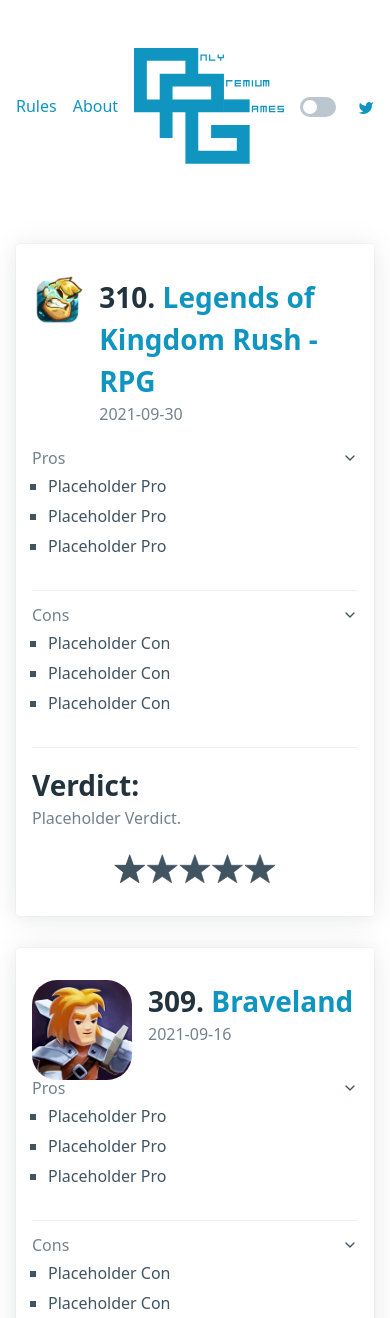
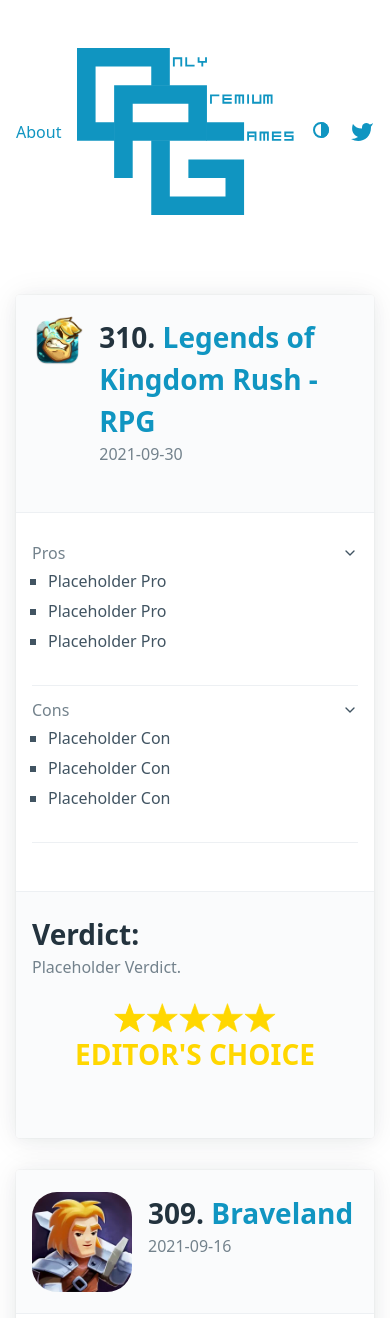
Before and after one commit to OnlyPremiumGames/onlypremiumgames.github.io, a plain HTML site: page index.html in a window 390 px wide. Shown: the top 1318 px of the page. Drawn offline with nearby package versions, Linux system fonts and the light colour scheme.

Commit message:
Version 1.01

```diff
--- /dev/null
+++ b/about.html
@@ -0,0 +1,115 @@
+<!DOCTYPE html>
+<html data-theme="light">
+
+<head>
+    <meta charset="utf-8">
+    <meta name="viewport" content="width=device-width, initial-scale=1">
+    <title>Only Premium Games</title>
+    <link rel="stylesheet" href="css/pico.min.css" />
+    <script defer src="https://unpkg.com/alpinejs@3.4.2/dist/cdn.min.js"></script>
+    <script defer src="js/init-theme.js"></script>
+</head>
+
+<body>
+    <header class="container">
+        <nav>
+            <ul>
+                <li><a href="index.html">Reviews</a></li>
+            </ul>
+            <ul>
+                <li>
+                    <a href="#">
+                        <svg role="img" aria-hidden="true" focusable="false" viewBox="0 0 350 270" width="100%" height="100%" style="max-width: 350px; max-height: 270px" fill="currentColor" stroke="none" stroke-width="0" xmlns="http://www.w3.org/2000/svg">
+
+                            <!-- Ony -->
+                            <!-- Added +1 in 150,61 120,61 61,120 61,150 to get rid of white space. -->
+                            <polygon points="0,0 150,0 150,61 120,61 120,30 30,30 30,120 61,120 61,150 0,150"/>
+                            <polygon points="155,30 155,15 170,15 170,30 167,30 167,18 158,18 158,30"/>
+                            <polygon points="175,30 175,15 178,15 178,27 190,27 190,30"/>
+                            <polygon points="195,15 198,15 198,21 207,21 207,15 210,15 210,24 204,24 204,30 201,30 201,24 195,24"/>
+
+                            <!-- Premium -->
+                            <polygon points="60,210 60,60 210,60 210,150 90,150 90,120 180,120 180,90 90,90 90,210"/>
+                            <polygon points="215,75 230,75 230,78 218,78 218,90 215,90"/>
+                            <polygon points="235,75 250,75 250,78 238,78 238,81 250,81 250,84 238,84 238,87 250,87 250,90 235,90"/>
+                            <polygon points="255,75 270,75 270,90 267,90 267,78 264,78 264,90 261,90 261,78 258,78 258,90 255,90"/>
+                            <polygon points="275,75 278,75 278,90 275,90"/>
+                            <polygon points="283,75 286,75 286,87 295,87 295,75, 298,75 298,90 283,90"/>
+                            <polygon points="301,75 316,75 316,90 313,90 313,78 310,78 310,90 307,90 307,78 304,78 304,90 301,90"/>
+
+                            <!-- Games -->
+                            <!-- Subtracted -1 from 120,149 150,149 to get rid of white space. -->
+                            <polygon points="120,149 120,270 270,270 270,180 180,180 180,210 240,210 240,240 150,240 150,149"/>
+                            <!-- Subtracted -1 from 209,120 209,150 to get rid of white space. -->
+                            <polygon points="209,120 270,120 270,150 209,150"/>
+                            <polygon points="275,135 290,135 290,150 287,150 287,138 278,138 278,150 275,150"/>
+                            <polygon points="278,141 287,141 287,144 278,144"/>
+                            <polygon points="295,135 310,135 310,150 307,150 307,138 304,138 304,150 301,150 301,138 298,138 298,150 295,150"/>
+                            <polygon points="315,135 330,135 330,138 318,138 318,141 330,141 330,144 318,144 318,147 330,147 330,150 315,150"/>
+                            <polygon points="335,135 350,135 350,138 338,138 338,141 350,141 350,150 335,150 335,147 347,147 347,144 335,144"/>
+
+                        </svg>
+                    </a>
+                </li>
+            </ul>
+            <ul>
+                <li>
+                    <a href="#" data-theme-switcher="dark">
+                        <svg role="img" viewBox="0 0 24 24" height="24px">
+                            <path d="M11,2 a8,8 0 1,1 0,16" fill="currentColor"/>
+                            <circle cx="11" cy="10" r="7" fill="none" stroke="currentColor" stroke-width="2"/>
+                          </svg>
+                    </a>
+                </li>
+
+                <li>
+                    <a href="https://twitter.com/MaekToth" target="_blank">
+                        <svg role="img" viewBox="0 0 24 24" height="24px" fill="currentColor" stroke="none" stroke-width="2" stroke-linecap="round" stroke-linejoin="round" xmlns="http://www.w3.org/2000/svg">
+                            <path d="M23 3a10.9 10.9 0 0 1-3.14 1.53 4.48 4.48 0 0 0-7.86 3v1A10.66 10.66 0 0 1 3 4s-4 9 5 13a11.64 11.64 0 0 1-7 2c9 5 20 0 20-11.5a4.5 4.5 0 0 0-.08-.83A7.72 7.72 0 0 0 23 3z" />
+                        </svg>
+                    </a>
+                </li>
+            </ul>
+        </nav>
+    </header>
+
+    <main class="container" style="padding-top: 0;">
+        <article id="about">
+            <header>About</header>
+            <p>
+                Hello, my name is <strong>Marek</strong>, I'm from Slovakia and I play <strong>premium mobile games</strong> on my iDevices.
+                After completing almost 300 of them, an idea sparked in my head: "Hey, someone might find it helpful to read some quick thoughts on these games".<br>
+                But what does completing mean you may ask... It means that I either saw the credits roll and/or I finished all the main levels.
+                I rarely play DLCs and I rarely come back to a game once a new set of levels is added.<br>
+                But wait! What kind of games are talking about again? <strong>Premium</strong>, of course.
+                And what does premium mean you may ask... I prefer games for which I pay upfornt money and I get the whole experience. I'm also OK with paying for content.<br>
+                But I simply <strong>avoid</strong> games in which I have to pay for <strong>ad removal</strong> or which have <strong>double currencies</strong>.
+                To be completely honest, there are some exception in my list, but those all have their own reasons.
+            </p>
+        </article>
+        <article id="rules">
+            <header>Rules</header>
+            <p>
+                If I'll ask you for a promo code please keep the following in your mind.
+                <strong>I only review games I complete</strong>. I rarely don't complete games I start playing and enjoy.
+                Looking at the list you might notice I play games new and old. <strong>In no particular order</strong>.
+                So if there's no review for the game you gave me a promo code for, that might either mean I did not enjoy it or I did not finish it, yet.
+            </p>
+        </article>
+    </main>
+
+    <footer class="container" style="text-align: center;">
+        Built with
+        <a href="https://picocss.com" target="_blank">Pico.css</a>
+        and
+        <a href="https://alpinejs.dev" target="_blank">Alpine.js</a>
+        by
+        <a href="https://twitter.com/MaekToth" target="_blank">Marek Toth</a>
+        in 2021.
+    </footer>
+
+    <script src="js/switch-theme.js"></script>
+
+</body>
+
+</html>
--- a/data/data.json
+++ b/data/data.json
@@ -15,7 +15,7 @@
       "Placeholder Con"
     ],
     "verdict": "Placeholder Verdict.",
-    "rating": 5
+    "rating": 6
   },
   {
     "id": 309,
@@ -75,7 +75,7 @@
   },
   {
     "id": 306,
-    "title": "Cards! – MonkeyBox 2",
+    "title": "Cards! - MonkeyBox 2",
     "link": "https://apps.apple.com/us/app/cards-monkeybox-2/id1517314283",
     "date": "2021-08-30",
     "pros": [
@@ -151,17 +151,14 @@
     "link": "https://apps.apple.com/us/app/shadow-frog/id1509028414",
     "date": "2021-07-03",
     "pros": [
-      "Placeholder Pro",
-      "Placeholder Pro",
-      "Placeholder Pro"
-    ],
-    "cons": [
-      "Placeholder Con",
-      "Placeholder Con",
-      "Placeholder Con"
-    ],
-    "verdict": "Placeholder Verdict.",
-    "rating": 5
+      "Cool shadow mechanic.",
+      "Good number of levels."
+    ],
+    "cons": [
+      "Shaodw mechanic can be ignored."
+    ],
+    "verdict": "A solid platformer with an intresting mechanic which can be, unfortunately, completely ignored.",
+    "rating": 3
   },
   {
     "id": 301,
@@ -277,17 +274,16 @@
     "link": "https://apps.apple.com/us/app/alba-a-wildlife-adventure/id1528014682",
     "date": "2021-04-04",
     "pros": [
-      "Placeholder Pro",
-      "Placeholder Pro",
-      "Placeholder Pro"
-    ],
-    "cons": [
-      "Placeholder Con",
-      "Placeholder Con",
-      "Placeholder Con"
-    ],
-    "verdict": "Placeholder Verdict.",
-    "rating": 5
+      "Strong message.",
+      "Beautiful presentation.",
+      "Suitable for young audience."
+    ],
+    "cons": [
+      "Performance hickups on iPhone 8.",
+      "No real challenge."
+    ],
+    "verdict": "A beatiful game for a great cause which does not challenge a skilled gamer, for better or worse.",
+    "rating": 4
   },
   {
     "id": 294,
@@ -349,17 +345,19 @@
     "link": "https://apps.apple.com/us/app/not-chess/id1535659343",
     "date": "2021-03-08",
     "pros": [
-      "Placeholder Pro",
-      "Placeholder Pro",
-      "Placeholder Pro"
-    ],
-    "cons": [
-      "Placeholder Con",
-      "Placeholder Con",
-      "Placeholder Con"
-    ],
-    "verdict": "Placeholder Verdict.",
-    "rating": 5
+      "Simple, but interesting twist on the chess formula.",
+      "Has that 'one more level' vibe.",
+      "Placeholder Pro"
+    ],
+    "cons": [
+      "Strange color palette in Very hard.",
+      "Some occassional crashes.",
+      "Need to back to menu to select next level.",
+      "Missing GameCenter integration.",
+      "No 'game complete' screen."
+    ],
+    "verdict": "A fresh twist on chess puzzling which is missing some finishing 'touches' to make it really shine.",
+    "rating": 4
   },
   {
     "id": 290,
@@ -542,6 +540,10 @@
     "rating": 5
   },
   {
+    "id": 0,
+    "title": "Following is the list of games I completed.<br>No more reviews, just a plain list to keep track for myself.<br>Thanks for scrolling this far :)"
+  },
+  {
     "id": 280,
     "title": "Far from Noise",
     "date": "2020-12-30"
@@ -678,7 +680,7 @@
   },
   {
     "id": 253,
-    "title": "LEGO Builder’s Journey",
+    "title": "LEGO Builder's Journey",
     "date": "2020-01-26"
   },
   {
@@ -863,7 +865,7 @@
   },
   {
     "id": 216,
-    "title": "Old Man’s Journey",
+    "title": "Old Man's Journey",
     "date": "2018-10-17"
   },
   {
--- a/index.html
+++ b/index.html
@@ -7,14 +7,14 @@
     <title>Only Premium Games</title>
     <link rel="stylesheet" href="css/pico.min.css" />
     <script defer src="https://unpkg.com/alpinejs@3.4.2/dist/cdn.min.js"></script>
+    <script defer src="js/init-theme.js"></script>
 </head>
 
 <body>
     <header class="container">
         <nav>
             <ul>
-                <li><a href="#">Rules</a></li>
-                <li><a href="#">About</a></li>
+                <li><a href="about.html">About</a></li>
             </ul>
             <ul>
                 <li>
@@ -54,14 +54,17 @@
             </ul>
             <ul>
                 <li>
-                    <fieldset>
-                        <input type="checkbox" name="switch" role="switch" data-theme-switcher="dark">
-                    </fieldset>
+                    <a href="#" data-theme-switcher="dark">
+                        <svg role="img" viewBox="0 0 24 24" height="24px">
+                            <path d="M11,2 a8,8 0 1,1 0,16" fill="currentColor"/>
+                            <circle cx="11" cy="10" r="7" fill="none" stroke="currentColor" stroke-width="2"/>
+                          </svg>
+                    </a>
                 </li>
 
                 <li>
                     <a href="https://twitter.com/MaekToth" target="_blank">
-                        <svg role="img" viewBox="0 0 24 24" height="16px" fill="currentColor" stroke="none" stroke-width="2" stroke-linecap="round" stroke-linejoin="round" xmlns="http://www.w3.org/2000/svg">
+                        <svg role="img" viewBox="0 0 24 24" height="24px" fill="currentColor" stroke="none" stroke-width="2" stroke-linecap="round" stroke-linejoin="round" xmlns="http://www.w3.org/2000/svg">
                             <path d="M23 3a10.9 10.9 0 0 1-3.14 1.53 4.48 4.48 0 0 0-7.86 3v1A10.66 10.66 0 0 1 3 4s-4 9 5 13a11.64 11.64 0 0 1-7 2c9 5 20 0 20-11.5a4.5 4.5 0 0 0-.08-.83A7.72 7.72 0 0 0 23 3z" />
                         </svg>
                     </a>
@@ -70,32 +73,52 @@
         </nav>
     </header>
 
-    <main x-data="{ reviews: [], count: 3 }" x-init="reviews = await (await fetch('/data/data.json')).json();" class="container" style="padding-top: 0;">
-
-        <!--<template x-for="index in Array.from( { length: reviews }, (v, i) => i)">-->
+    <main x-data="{ reviews: [], count: 10 }" x-init="reviews = await (await fetch('/data/data.json')).json();" class="container" style="padding-top: 0;">
 
         <template x-if="reviews.length > 0">
             <template x-for="(review, review_index) in count">
 
                 <article x-bind:id="reviews[review_index].id">
-                    <template x-if="reviews[review_index].link && reviews[review_index].pros && reviews[review_index].cons && reviews[review_index].verdict && reviews[review_index].rating">
-                        <div>
-                            <header style="display: flex">
+                    <header>
+                        <template x-if="reviews[review_index].link">
+                            <div style="display: flex">
                                 <a x-bind:href="reviews[review_index].link" target="_blank">
                                     <img width="100" height="100" style="border-radius: 25%" x-bind:src="'img/' + reviews[review_index].id + '.webp'">
                                 </a>
                                 <hgroup style="margin-left: 1rem">
                                     <h2>
-                                        <span x-text="reviews[review_index].id"></span>.
+                                        <span x-html="reviews[review_index].id + '.'"></span>
                                         <a x-bind:href="reviews[review_index].link" target="_blank">
-                                        <span x-text="reviews[review_index].title"></span></a>
+                                            <span x-html="reviews[review_index].title"></span>
+                                        </a>
                                     </h2>
                                     <h3>
                                         <span x-text="reviews[review_index].date"></span>
                                     </h3>
                                 </hgroup>
+                            </div>
+                        </template>
                     </header>
 
+                    <!-- Old games titles and comments are displayed in the body of the article. -->
+                    <template x-if="!reviews[review_index].link">
+                        <hgroup style="margin-left: 1rem">
+                            <h2>
+                                <!-- For entries with ID=0 (like comments, etc.), don't display a period. -->
+                                <template x-if="reviews[review_index].id > 0">
+                                    <span x-html="reviews[review_index].id + '.'"></span>
+                                </template>
+                                <span x-html="reviews[review_index].title"></span>
+                            </h2>
+                            <h3>
+                                <template x-if="reviews[review_index].date">
+                                    <span x-text="reviews[review_index].date"></span>
+                                </template>
+                            </h3>
+                        </hgroup>
+                    </template>
+
+                    <template x-if="reviews[review_index].pros && reviews[review_index].cons">
                         <div class="grid">
                             <div>
                                 <details open>
@@ -126,15 +149,18 @@
                                 </details>
                             </div>
                         </div>
+                    </template>
 
                     <footer>
+                        <template x-if="reviews[review_index].verdict && reviews[review_index].rating">
+                            <div>
                                 <hgroup>
                                     <h2>Verdict:</h2>
                                     <h3>
                                         <span x-text="reviews[review_index].verdict"></span>
                                     </h3>
                                 </hgroup>
-                                <div style="display: flex; justify-content: center;">
+                                <div x-bind:style="reviews[review_index].rating > 5 ? 'display: flex; justify-content: center; color: gold;' : 'display: flex; justify-content: center;'">
                                     <svg role="img" viewBox="0 0 260 48" width="50%" height="50%" xmlns="http://www.w3.org/2000/svg">
                                         <path id="star" d="m25,1 6,17h18l-14,11 5,17-15-10-15,10 5-17-14-11h18z" />
                                         <use href="#star" x="0" fill="currentColor" stroke="currentColor" />
@@ -144,33 +170,21 @@
                                         <use href="#star" x="208" x-bind:fill="reviews[review_index].rating > 4 ? 'currentColor' : 'none'" stroke="currentColor" />
                                     </svg>
                                 </div>
-                            </footer>
+                                <template x-if="reviews[review_index].rating > 5">
+                                    <div style="display: flex; justify-content: center;">
+                                        <h2 style="color: gold">EDITOR'S CHOICE</h2>
                                     </div>
                                 </template>
-
-                    <!-- Old reviews -->
-                    <template x-if="!(reviews[review_index].link && reviews[review_index].pros && reviews[review_index].cons && reviews[review_index].verdict && reviews[review_index].rating)">
-                        <div style="display: flex">
-                            <hgroup style="margin-left: 1rem">
-                                <h2>
-                                    <span x-text="reviews[review_index].id"></span>.
-                                    <span x-text="reviews[review_index].title"></span>
-                                </h2>
-                                <template x-if="reviews[review_index].date">
-                                    <h3>
-                                        <span x-text="reviews[review_index].date"></span>
-                                    </h3>
-                                </template>
-                            </hgroup>
                             </div>
                         </template>
+                    </footer>
                 </article>
             </template>
         </template>
 
         <div style="display: flex; justify-content: center;">
             <div x-show="count != reviews.length">
-                <button x-on:click="count + 3 > reviews.length ? count = reviews.length : count += 3">Load more ...</button>
+                <button x-on:click="count + 10 > reviews.length ? count = reviews.length : count += 10">Load more ...</button>
             </div>
         </div>
     </main>
@@ -185,8 +199,7 @@
         in 2021.
     </footer>
 
-    <!-- Minimal theme switcher -->
-    <script src="js/minimal-theme-switcher.js"></script>
+    <script src="js/switch-theme.js"></script>
 
 </body>
 
--- /dev/null
+++ b/js/init-theme.js
@@ -0,0 +1,22 @@
+const initTheme = {
+
+    // Config
+    rootAttribute: 'data-theme',
+
+    // Init
+    init() {
+        let isDark = window.matchMedia('(prefers-color-scheme: dark)').matches;
+
+        if(localStorage.getItem('current-theme') === null) {
+            console.log('is null');
+            localStorage.setItem('current-theme', isDark ? 'dark' : 'light')
+        }
+
+        document.querySelector('html').setAttribute(
+            this.rootAttribute,
+            localStorage.getItem('current-theme'));
+    }
+}
+
+// Init
+initTheme.init();
--- a/js/minimal-theme-switcher.js
+++ /dev/null
@@ -1,31 +0,0 @@
-
-/*!
- * Minimal theme switcher
- *
- * Pico.css - https://picocss.com
- * Copyright 2020 - Licensed under MIT
- */
-
-const themeSwitcher = {
-
-    // Config
-    buttonsTarget: 'input[data-theme-switcher]',
-    buttonAttribute: 'data-theme-switcher',
-    rootAttribute: 'data-theme',
-
-    // Init
-    init() {
-        document.querySelectorAll(this.buttonsTarget).forEach(function (button) {
-            button.addEventListener('click', function (event) {
-                //event.preventDefault();
-                document.querySelector('html').setAttribute(
-                  this.rootAttribute,
-                  document.querySelector('html').getAttribute(this.rootAttribute) === 'light' ? 'dark' : 'light');
-                  //event.target.getAttribute(this.buttonAttribute));
-            }.bind(this), false);
-        }.bind(this));
-    }
-}
-
-// Init
-themeSwitcher.init();
--- /dev/null
+++ b/js/switch-theme.js
@@ -0,0 +1,25 @@
+const toggleTheme = {
+
+    // Config
+    buttonsTarget: 'a[data-theme-switcher]',
+    rootAttribute: 'data-theme',
+
+    // Change
+    toggle() {
+        document.querySelectorAll(this.buttonsTarget).forEach(function (button) {
+            button.addEventListener('click', function (event) {
+                if(localStorage.getItem('current-theme') === 'dark') {
+                    localStorage.setItem('current-theme', 'light');
+                }
+                else {
+                    localStorage.setItem('current-theme', 'dark');
+                }
+                document.querySelector('html').setAttribute(
+                  this.rootAttribute,
+                  localStorage.getItem('current-theme'));
+            }.bind(this), false);
+        }.bind(this));
+    }
+}
+
+toggleTheme.toggle();
```
Lines whose indentation alone changed are shown as unchanged.
